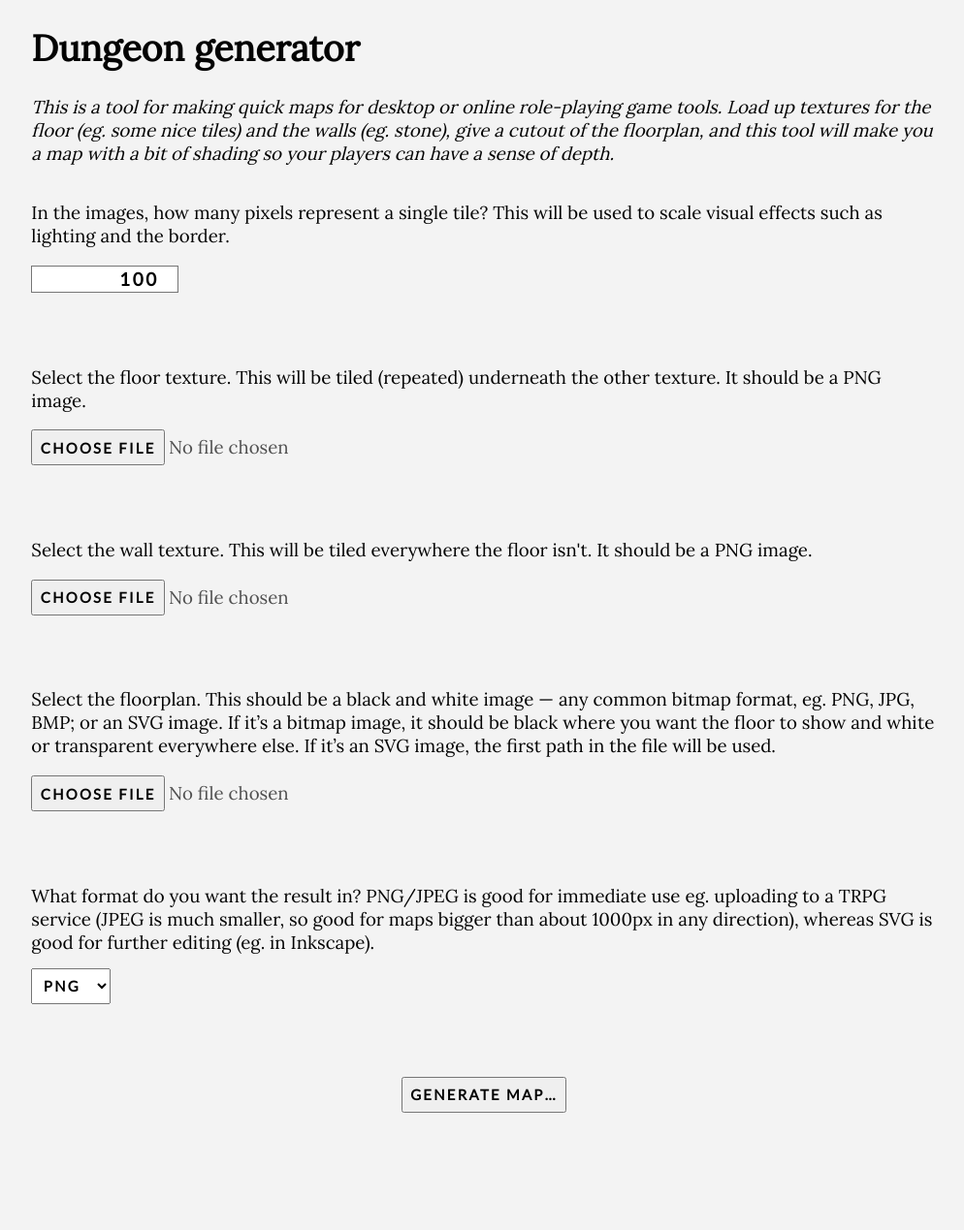
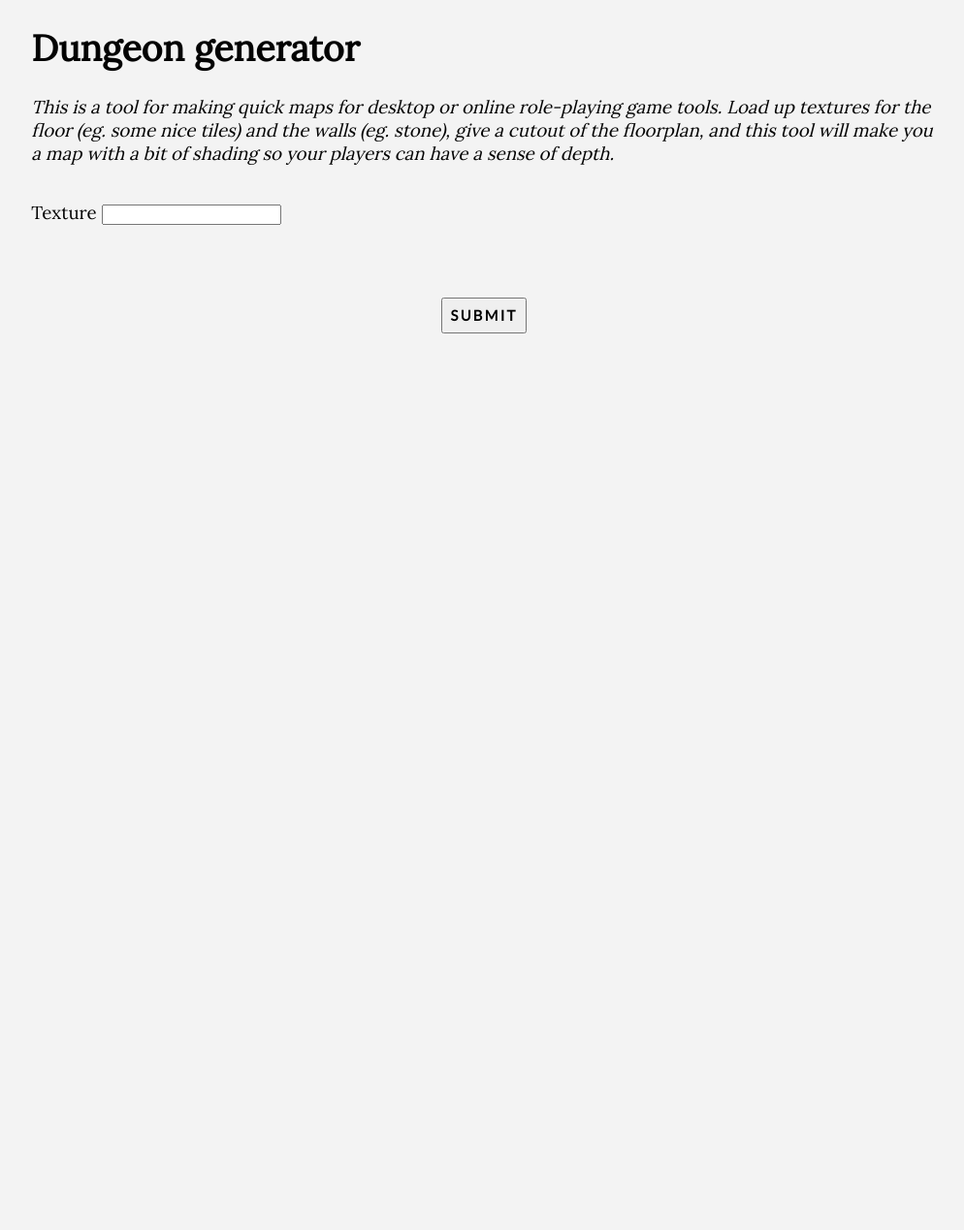
Before and after one commit to detly/webcavate, a Python web app: template webcavate/templates/index.html in a window 1280 px wide. Shown: the whole page at 97% size, without its empty margins (141-1135 px from the left). After the commit the page ends 344 px from the top, so only its background shows below. Run offline with Jinja, Linux system fonts and the light colour scheme; the template is opened without the code that fills it: most values are stand-ins (such as "Sample title", 1, 10 or a date in 2020); form fields are guessed from the names that the template uses.

Commit message:
Moved forms out.

```diff
--- a/webcavate/blueprint.py
+++ b/webcavate/blueprint.py
@@ -15,6 +15,8 @@
 # webcavate. If not, see <http://www.gnu.org/licenses/>.
 from flask import Blueprint, render_template, request, make_response, redirect, url_for, flash
 
+from webcavate import forms
+
 from dumat.excavate import render_room
 
 HELP_TEXT = """\
@@ -28,11 +30,10 @@ webcavate_bp = Blueprint(
     static_folder='static',
     static_url_path='/static/webcavate')
 
-
 @webcavate_bp.route("/")
 def root():
     """ Web interface landing page. """
-    return render_template('index.html')
+    return render_template('index.html', form=forms.FloorTextureForm())
 
 
 @webcavate_bp.route("/error")
--- a/webcavate/static/style.css
+++ b/webcavate/static/style.css
@@ -73,6 +73,7 @@ input[type="number"] {
 
 select,
 button[type="submit"],
+input[type="submit"],
 input[type="button"],
 input[type="reset"],
 input[type="file"]::-webkit-file-upload-button {
--- a/webcavate/templates/index.html
+++ b/webcavate/templates/index.html
@@ -30,64 +30,18 @@ stone), give a cutout of the floorplan, and this tool will make you a map with a
 bit of shading so your players can have a sense of depth.
 </p>
 
-<form action="map" method="POST" enctype="multipart/form-data">
-    <p>
-    <label for="size">
-    In the images, how many pixels represent a single tile? This will be used to
-    scale visual effects such as lighting and the border.
-    </label>
-    <input
-        id="size"
-        name="size"
-        type="number"
-        min="0" step="1" value="100"
-        required="true">
-    </p>
+<form action="./update" method="POST" enctype="multipart/form-data">
+
+    {{ form.csrf_token }}
 
     <p>
-    <label for="floor">
-    Select the floor texture. This will be tiled (repeated) underneath
-    the other texture. It should be a PNG image.
-    </label>
-    <input id="floor" name="floor" type="file" required="true">
-    </p>
-
-    <p>
-    <label for="walls">
-    Select the wall texture. This will be tiled everywhere the floor isn't. It
-    should be a PNG image.
-    </label>
-    <input id="walls" name="walls" type="file" required="true">
-    </p>
-
-    <p>
-    <label for="floorplan">
-    Select the floorplan. This should be a black and white image — any common
-    bitmap format, eg. PNG, JPG, BMP; or an SVG image. If it&rsquo;s a bitmap
-    image, it should be black where you want the floor to show and white or
-    transparent everywhere else. If it&rsquo;s an SVG image, the first path in
-    the file will be used.
-    </label>
-    <input id="floorplan" name="floorplan" type="file" required="true">
-    </p>
-
-    <p>
-    <label for="format">
-    What format do you want the result in? PNG/JPEG is good for immediate use eg.
-    uploading to a TRPG service (JPEG is much smaller, so good for maps bigger
-    than about 1000px in any direction), whereas SVG is good for further editing
-    (eg. in Inkscape).
-    </label>
-
-    <select id="format" name="format">
-        <option value="png">PNG</option>
-        <option value="jpg">JPEG</option>
-        <option value="svg">SVG</option>
-    </select>
+    {{ form.texture.label }}
+    {{ form.texture(required=True) }}
     </p>
 
     <p class="submission">
-    <button type="submit">Generate map&hellip;</button>
+    {{ form.submit() }}
     </p>
+
 </form>
 {% endblock %}
```
Also changed, not shown: webcavate/forms.py (added, +78 -0 lines).
